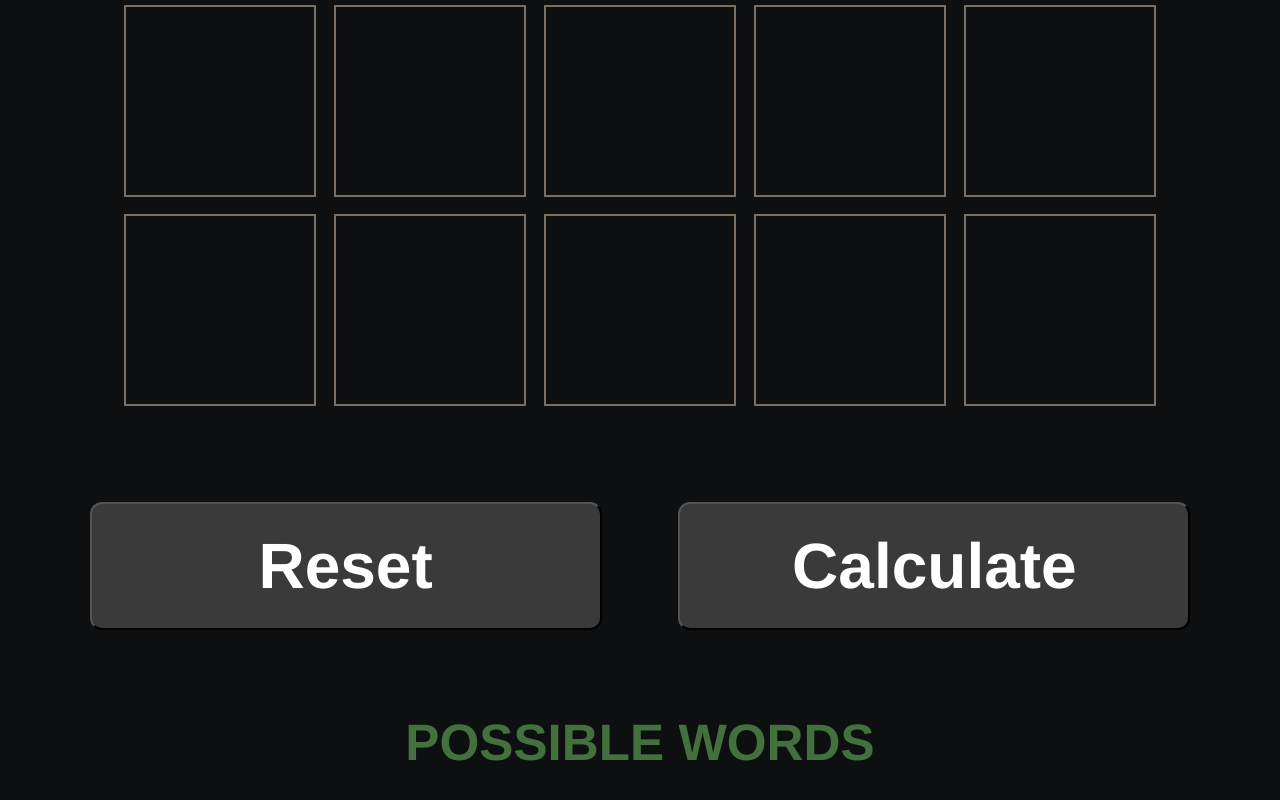
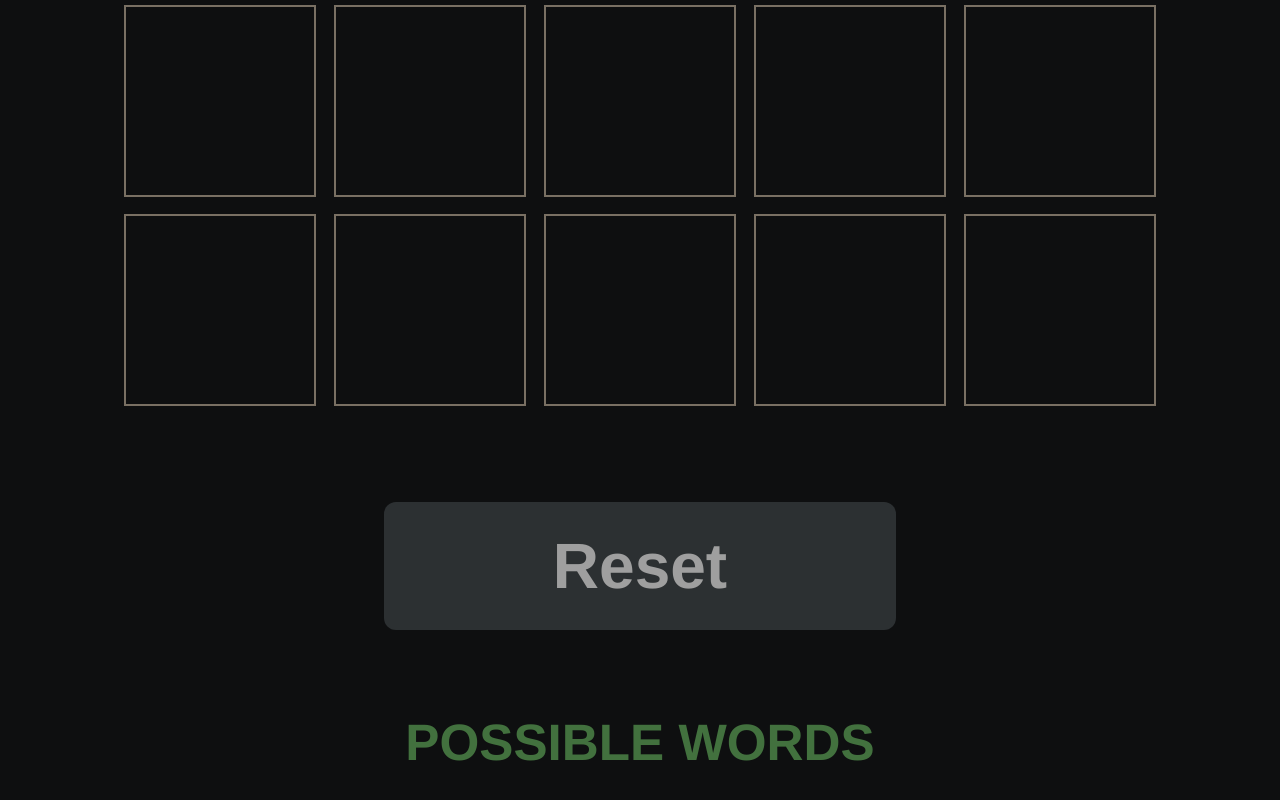
Before and after one commit to margiawanfitriani/ketriskrafts, a React (Create React App) app: page / in a window 1280 px wide. Shown: the part 992-1792 px from the top of the page. Built offline with nearby package versions, Linux system fonts and the light colour scheme.

Commit message:
: removed calculate button, so words are calculated as you type

```diff
--- a/src/App.tsx
+++ b/src/App.tsx
@@ -3,7 +3,9 @@ import Kurdle from './Kurdle/Kurdle';
 
 function App() {
   return (
-    <Kurdle></Kurdle>
+    <div>
+      <Kurdle></Kurdle>
+    </div>
   );
 }
 
--- a/src/Kurdle/Kurdle.css
+++ b/src/Kurdle/Kurdle.css
@@ -2,6 +2,7 @@ html {background-color: #0e0f10}
 * {
     font-family: Helvetica;
     font-weight: bold;
+    color: #9F9F9F;
 }
 
 .div-grid-holder {
@@ -35,23 +36,18 @@ html {background-color: #0e0f10}
     color: #42713e;
 }
 
-.action-btn {
-    color: white;
-    background-color: #3a3a3a;
+.reset-btn {
+    background-color: #2c3032;
     width: 40vw;
     height: 10vw;
     font-size: 5vw;
     border-radius: 12px;
     margin: 3vw;
-    resize: none;
-    white-space: normal;
-    text-align: center;
-    vertical-align: center;
-    align-items: center;
+    border: none;
 }
 
 .action-btn:active {
-    background-color:#9F9F9F;
+    background-color:#42713e;
 }
 
 .kurdle-cell {
--- a/src/Kurdle/Kurdle.tsx
+++ b/src/Kurdle/Kurdle.tsx
@@ -1,7 +1,7 @@
 import LetterSlot from './LetterSlot';
 import { Color, Position } from './Position';
 import { deepCopy } from '../Utilities/deepCopy';
-import Grid from '@mui/material/Grid'; // Grid version 1
+import Grid from '@mui/material/Grid';
 import './Kurdle.css';
 import { trimWords, words } from './WordProcessor';
 import React from 'react';
@@ -75,6 +75,8 @@ class Kurdle extends React.Component<any, MyState> {
     }
 
     this.setState({ gridList: deepCopy(copiedLetters) });
+
+    this.filterWords()
   }
 
   updatePositionValue(
@@ -126,8 +128,7 @@ class Kurdle extends React.Component<any, MyState> {
           })}
         </div>
         <div className='container'>
-          <button className='action-btn' onClick={() => this.setState({ ...initialState })}>Reset</button>
-          <button className='action-btn' onClick={this.filterWords.bind(this)}>Calculate</button>
+          <button className='reset-btn' onClick={() => this.setState({ ...initialState })}>Reset</button>
         </div>
         <div className='wordListDiv'>
           <h1 className='wordListHeader'>Possible Words</h1>
```
